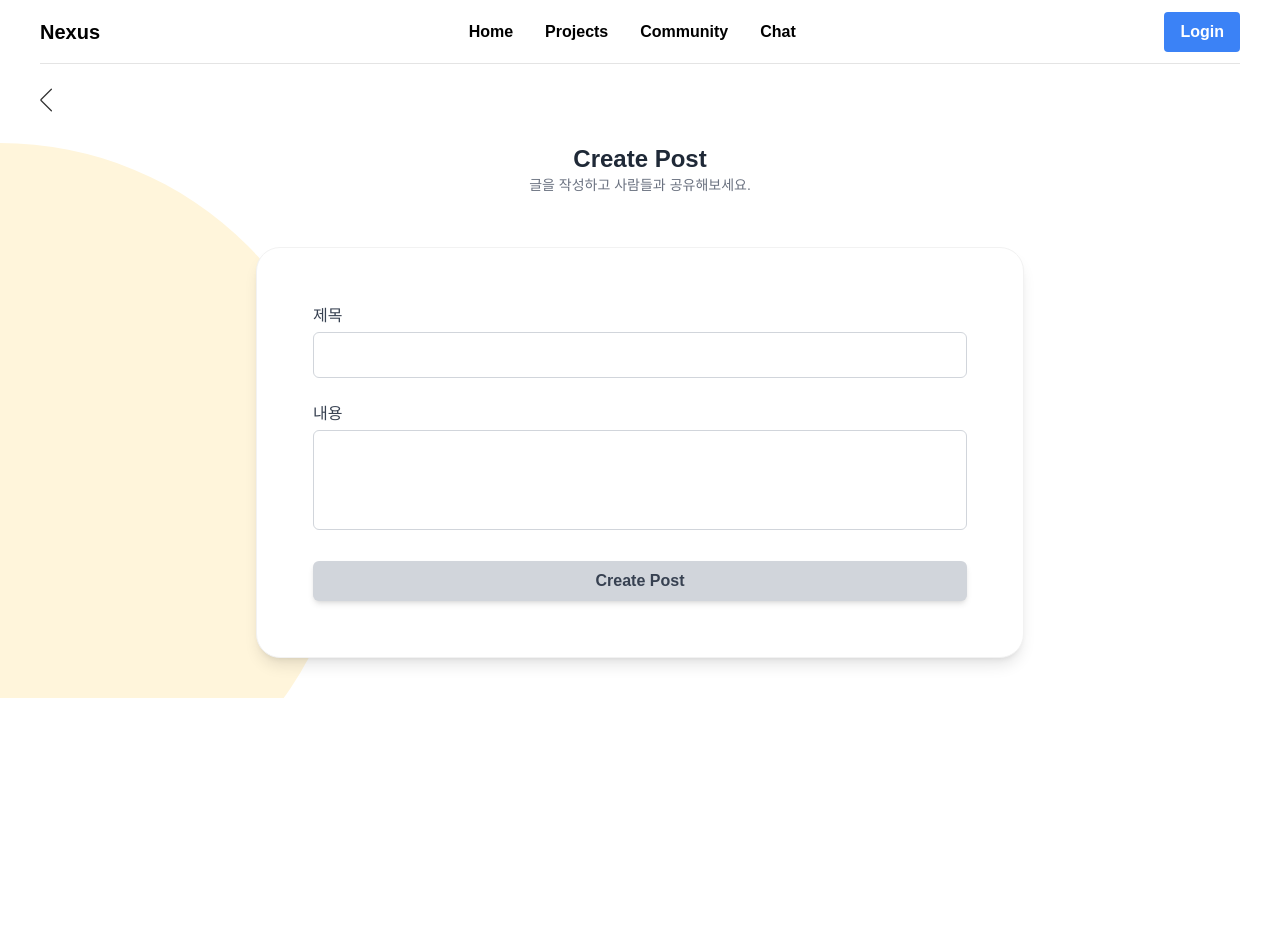
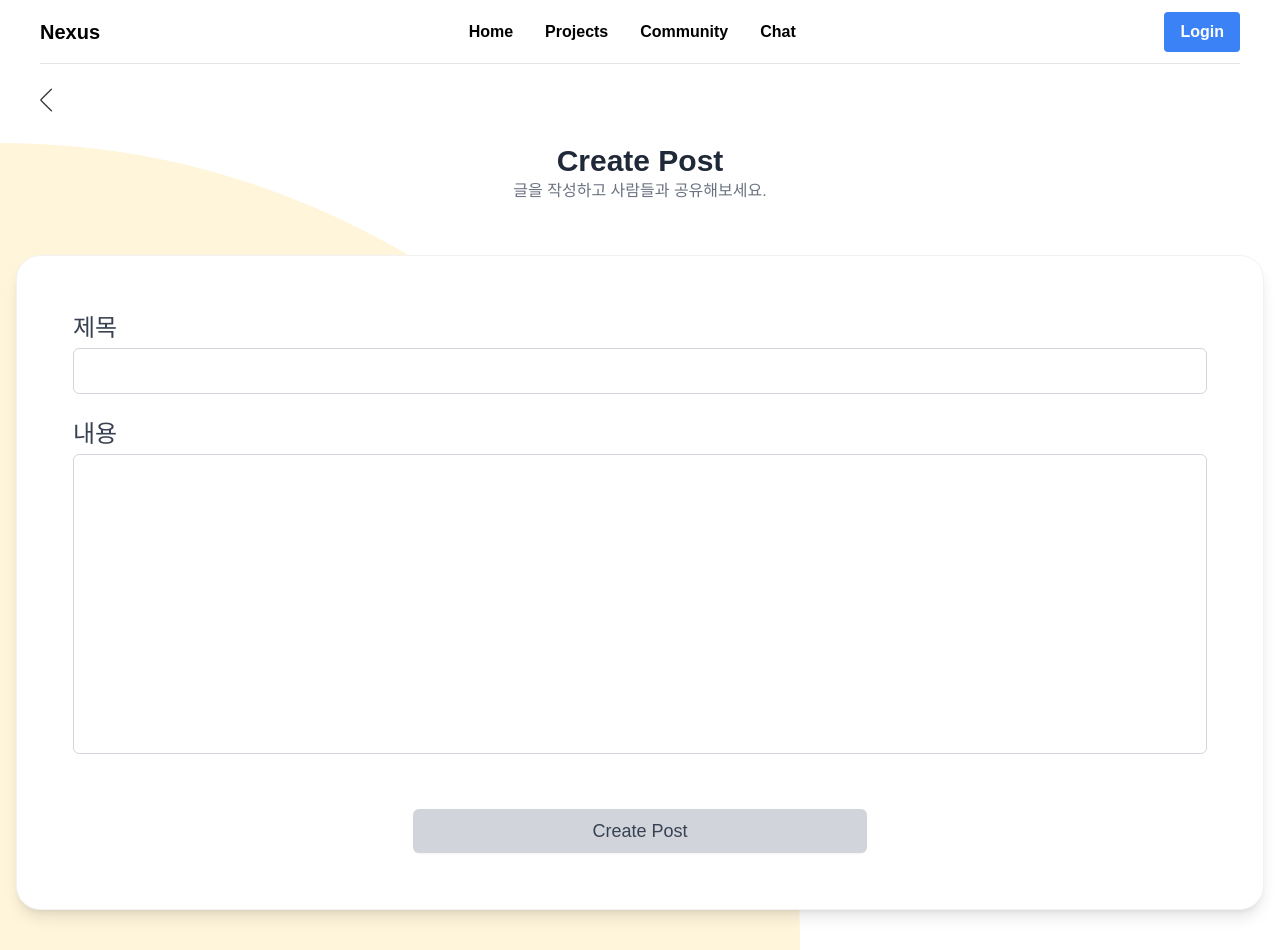
Before and after one commit to wwwcomcomcomcom/nexus-fe, a React (Vite) app: page /createPost in a window 1280 px wide. Before the commit the page ends 800 px from the top, so only its background shows below. Built offline with nearby package versions, Linux system fonts and the light colour scheme; a web font is replaced by a local one.

Commit message:
style: 디자인 반영영

```diff
--- a/src/page/CreatePostPage.tsx
+++ b/src/page/CreatePostPage.tsx
@@ -8,7 +8,7 @@ export default function CreatePostPage() {
 
   const isDisabled = !formStore.name || !formStore.description;
 
-  async function submitProjectData() {
+  const submitProjectData = async () => {
     if (isDisabled) return;
 
     try {
@@ -23,13 +23,8 @@ export default function CreatePostPage() {
         }),
       });
 
-      // const result = await response.json();
-
-      // 게시글로 이동
       if (!response.ok) {
-        // 임시로 !으로 바꾸어 놓음
-        // const postId = result.id; // 서버에서 생성된 게시글 ID를 응답받았다고 가정
-        const postId = 3; // id 임시로 3으로 지정
+        const postId = 3; // 임시로 지정된 ID
         navigate(`/post/${postId}`); // 게시글 상세 페이지로 이동
       } else {
         alert("게시글 생성에 실패했습니다.");
@@ -38,13 +33,12 @@ export default function CreatePostPage() {
       console.error("Error submitting post:", error);
       alert("게시글 생성 중 오류가 발생했습니다.");
     }
-  }
+  };
 
-  // textarea의 높이를 자동으로 조정하는 함수
   const adjustHeight = (event: React.ChangeEvent<HTMLTextAreaElement>) => {
     const textarea = event.target;
-    textarea.style.height = "auto"; // 높이를 초기화
-    textarea.style.height = `${textarea.scrollHeight}px`; // 내용에 따라 높이를 설정
+    textarea.style.height = "auto";
+    textarea.style.height = `${textarea.scrollHeight}px`;
   };
 
   return (
@@ -58,30 +52,29 @@ export default function CreatePostPage() {
         </span>
       </div>
       <main className="overflow-hidden relative">
-        <div className="w-[50vw] h-[50vw] sm:w-[700px] sm:h-[700px] rounded-full absolute bg-[#FFF5DB] left-0 -z-10 -translate-x-1/2"></div>
-        <div className="w-[40vw] h-[40vw] sm:w-[600px] sm:h-[600px] rounded-full absolute bg-[#FFF5DB] right-0 -z-10 translate-x-1/3 top-[60rem]"></div>
+        <div className="w-[50vw] h-[50vw] sm:w-[100rem] sm:h-[100rem] rounded-full absolute bg-[#FFF5DB] left-0 -z-10 -translate-x-1/2"></div>
+        <div className="w-[40vw] h-[40vw] sm:w-[60rem] sm:h-[60rem] rounded-full absolute bg-[#FFF5DB] right-0 -z-10 translate-x-1/3 top-[110rem]"></div>
         <div className="text-center mb-6">
-          <h1 className="text-2xl font-bold text-gray-800">Create Post</h1>
-          <p className="text-gray-500 text-sm">
-            글을 작성하고 사람들과 공유해보세요.
-          </p>
+          <h1 className="text-3xl font-bold text-gray-800">Create Post</h1>
+          <p className="text-gray-500">글을 작성하고 사람들과 공유해보세요.</p>
         </div>
-        <div className="flex flex-col items-center h-fit p-4 pb-10">
-          {/* 컨테이너 */}
-          <div className="w-full max-w-3xl mt-3 p-14 bg-white rounded-3xl shadow-lg border border-[#F2F2F2]">
+
+        {/* 입력 폼 */}
+        <div className="flex flex-col items-center p-4 pb-10">
+          <div className="w-full max-w-7xl mt-3 p-14 bg-white rounded-3xl shadow-lg border border-[#F2F2F2]">
             <div className="flex flex-col gap-6">
-              {/* 프로젝트 이름 */}
+              {/* 제목 */}
               <div>
                 <label
                   htmlFor="projectName"
-                  className="block font-medium text-gray-700"
+                  className="block text-2xl text-gray-700"
                 >
                   제목
                 </label>
                 <input
                   id="projectName"
                   type="text"
-                  className="w-full mt-1 p-2 border border-gray-300 rounded-md focus:ring-[#0000FF4D] focus:border-[#0000FF4D] text-lg outline-none"
+                  className="w-full mt-1 p-2 border border-gray-300 rounded-md text-lg outline-none "
                   value={formStore.name}
                   onInput={(e: React.FormEvent<HTMLInputElement>) =>
                     formStore.setProjectForm({ name: e.currentTarget.value })
@@ -89,27 +82,22 @@ export default function CreatePostPage() {
                 />
               </div>
 
-              {/* 프로젝트 설명 */}
+              {/* 내용 */}
               <div>
                 <label
                   htmlFor="projectDescription"
-                  className="block font-medium text-gray-700"
+                  className="block text-2xl text-gray-700"
                 >
                   내용
                 </label>
                 <textarea
                   id="projectDescription"
-                  className="w-full mt-1 p-2 border border-gray-300 rounded-md text-sm focus:ring-[#0000FF4D] focus:border-[#0000FF4D]"
+                  className="w-full mt-1 p-2 border border-gray-300 rounded-md text-sm outline-none resize-none"
                   value={formStore.description}
-                  rows={1} // 기본 높이를 1행으로 설정
-                  style={{
-                    overflow: "hidden",
-                    resize: "none",
-                    minHeight: "100px",
-                    outline: "none",
-                  }}
+                  rows={1}
+                  style={{ overflow: "hidden", minHeight: "300px" }}
                   onInput={(e: React.FormEvent<HTMLTextAreaElement>) => {
-                    adjustHeight(e as React.ChangeEvent<HTMLTextAreaElement>); // 자동 크기 조정 함수 호출
+                    adjustHeight(e as React.ChangeEvent<HTMLTextAreaElement>);
                     formStore.setProjectForm({
                       description: e.currentTarget.value,
                     });
@@ -117,12 +105,13 @@ export default function CreatePostPage() {
                 />
               </div>
 
-              {/* Submit Button */}
+              {/* 버튼 */}
+              <div className="flex justify-center mt-6">
                 <button
-                className={`w-full py-2 px-4 rounded-md text-md font-semibold shadow-md ${
+                  className={`py-2 px-6 w-[40%] rounded-md text-lg shadow-sm transition transform ${
                     isDisabled
-                    ? "bg-gray-300 cursor-not-allowed text-gray-700 "
-                    : "bg-gradient-to-r from-blue-500 to-indigo-500 hover:shadow-lg transition transform hover:-translate-y-0.5 active:translate-y-0.5 text-white"
+                      ? "bg-gray-300 cursor-not-allowed text-gray-700"
+                      : "bg-[#DEFFEE] text-black hover:-translate-y-0.5 active:translate-y-0.5"
                   }`}
                   disabled={isDisabled}
                   onClick={submitProjectData}
@@ -132,6 +121,7 @@ export default function CreatePostPage() {
               </div>
             </div>
           </div>
+        </div>
       </main>
     </>
   );
```
Lines whose indentation alone changed are shown as unchanged.
